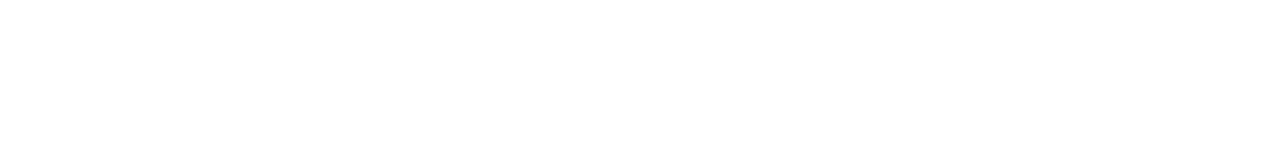
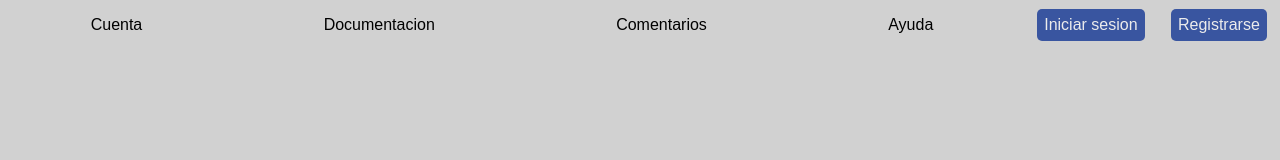
Before and after one commit to RodrigoLV9/Qdraw, a plain HTML site: page main.html in a window 1280 px wide. Drawn offline with Linux system fonts and the light colour scheme.

Commit message:
initial commit

```diff
--- a/main.html
+++ b/main.html
@@ -8,9 +8,17 @@
 </head>
 <body>
     <nav class="navbar">
-        <div class="menu"></div>
+        <div class="menu">
+            <div class="menu-items">Cuenta</div>
+            <div class="menu-items">Documentacion</div>
+            <div class="menu-items">Comentarios</div>
+            <div class="menu-items">Ayuda</div>
+        </div>
         <div class="logo"></div>
-        <div class="session"></div>
+        <div class="session">
+            <div class="session-items session-start">Iniciar sesion</div>
+            <div class="session-items session-reg">Registrarse</div>
+        </div>
     </nav>
     <section class="codeArea">
 
--- a/public/styles/main.css
+++ b/public/styles/main.css
@@ -0,0 +1,49 @@
+*{
+    box-sizing: border-box;
+    margin:0;
+    padding:0;
+}
+html, body{
+    background-color: rgb(209, 209, 209);
+    font-family: Arial, Helvetica, sans-serif;
+
+}
+.navbar{
+    display: grid;
+    align-items: center;
+    grid-template-rows: 50px;
+    grid-template-columns: repeat(10,1fr);
+    text-align: center;
+}
+.menu{
+    grid-column: 1/9;
+    display: flex;
+    justify-content: space-around;
+    align-items: center;
+}
+.session{
+    grid-column: 9/11;
+    grid-row: 1/1;
+    display: flex;
+    justify-content: space-around;
+}
+.session-items{
+    width:auto;
+    height: auto;
+    border-radius: 5px;
+    /* border: 2px solid rgb(131, 53, 53); */
+    background-color: rgb(57, 85, 160);
+    color:rgb(236, 236, 236);
+    padding:7px;
+    transition: filter .2s;
+    cursor: pointer;
+}
+.session-start{
+
+}
+.session-reg{
+
+}
+.session-items:hover{
+    filter: invert(1);
+}
```
Also changed, not shown: index.html (deleted, +0 -29 lines).
